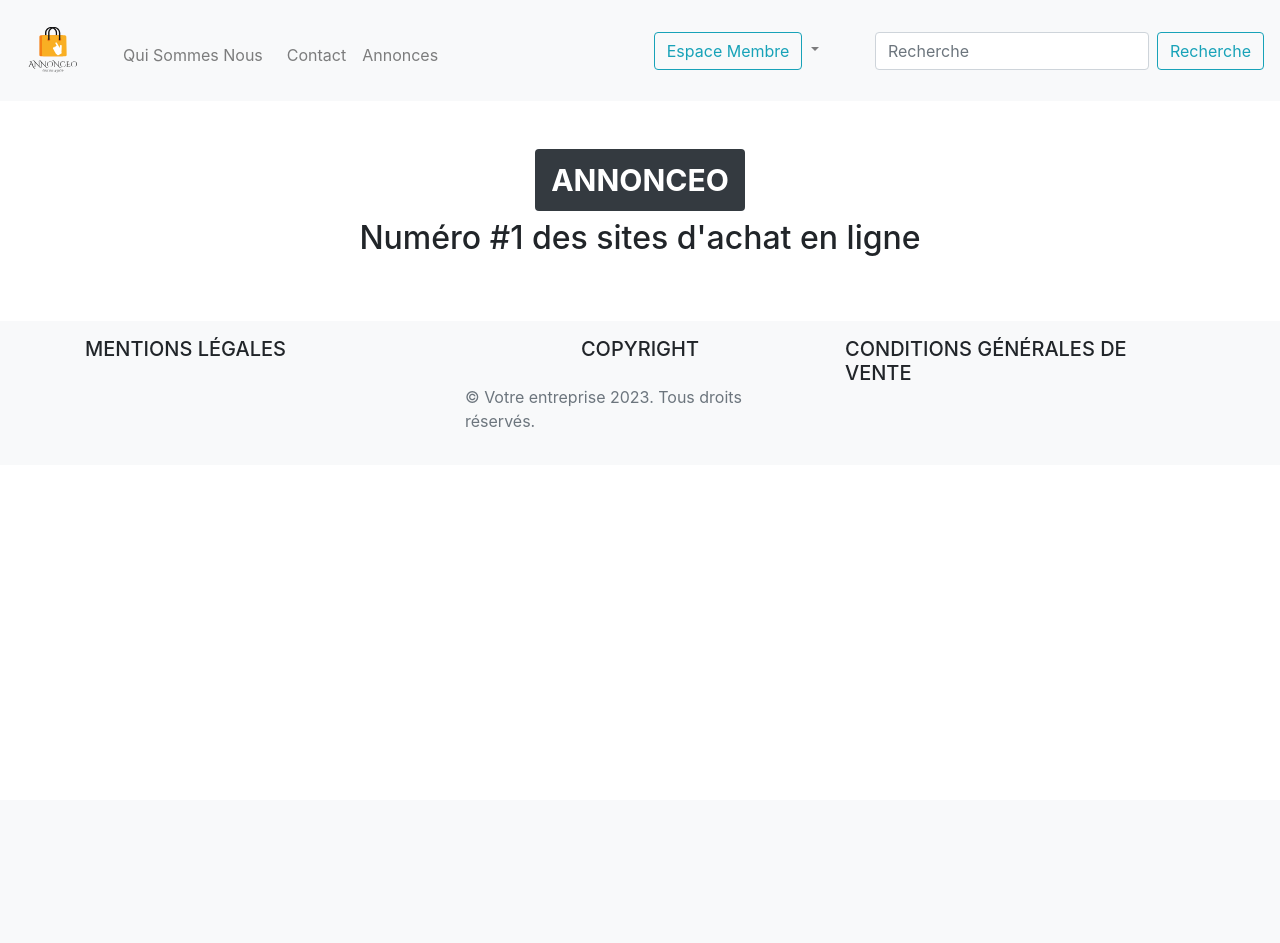
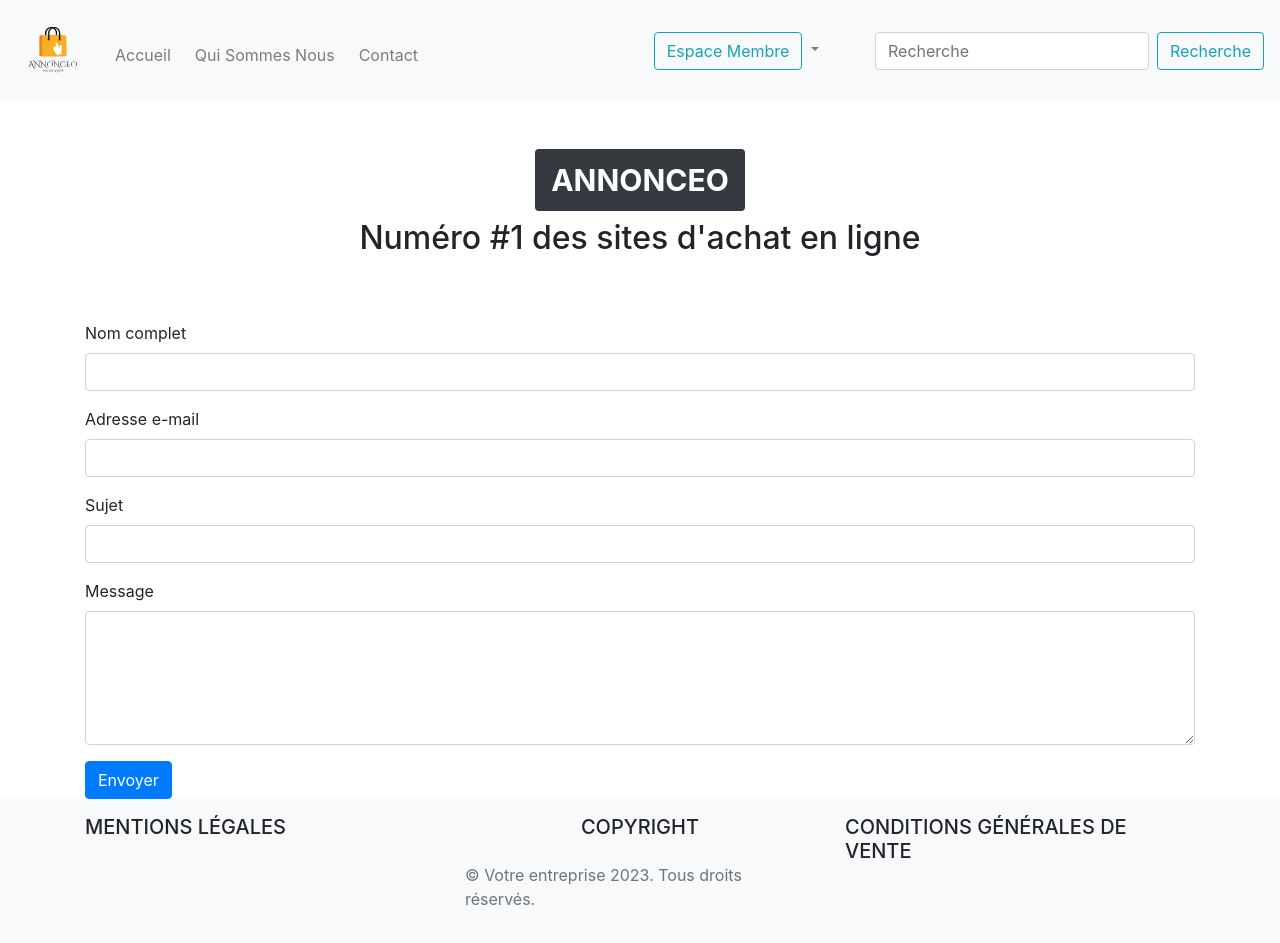
Before and after one commit to Rwananas/Annonceo, a PHP site: page /annonceo/contact.php in a window 1280 px wide. Before the commit the page ends 427 px from the top, so only its background shows below. Run offline with PHP 8.4, Linux system fonts and the light colour scheme; data that the repository does not hold is empty; some libraries are stand-ins or nearby versions.

Commit message:
modif header + creation form contact

```diff
--- a/contact.php
+++ b/contact.php
@@ -5,6 +5,25 @@ require_once('include/header.php');
 ?>
 
 
+<form action="#" method="POST">
+  <div class="form-group">
+    <label for="name">Nom complet</label>
+    <input type="text" class="form-control" id="name" name="name" required>
+  </div>
+  <div class="form-group">
+    <label for="email">Adresse e-mail</label>
+    <input type="email" class="form-control" id="email" name="email" required>
+  </div>
+  <div class="form-group">
+    <label for="subject">Sujet</label>
+    <input type="text" class="form-control" id="subject" name="subject" required>
+  </div>
+  <div class="form-group">
+    <label for="message">Message</label>
+    <textarea class="form-control" id="message" name="message" rows="5" required></textarea>
+  </div>
+  <button type="submit" class="btn btn-primary">Envoyer</button>
+</form>
 
 
 
--- a/include/header.php
+++ b/include/header.php
@@ -65,14 +65,14 @@ $afficheMenuPublics = $pdo->query(" SELECT DISTINCT titre FROM categorie ORDER B
 
   <div class="collapse navbar-collapse" id="navbarSupportedContent">
     <ul class="navbar-nav mr-auto">
+      <li class="nav-item mt-2">
+        <a class="nav-link" href="<?= URL ?>index.php">Accueil</a>
+      </li>
       <li class="nav-item mt-2 mx-2">
         <a class="nav-link" href="<?= URL ?>QSN.php">Qui Sommes Nous</a>
       </li>
       <li class="nav-item mt-2">
         <a class="nav-link" href="<?= URL ?>contact.php">Contact</a>
-      </li>
-      <li class="nav-item mt-2">
-        <a class="nav-link" href="<?= URL ?>annonce.php">Annonces</a>
       </li>
 
     </ul>
```
